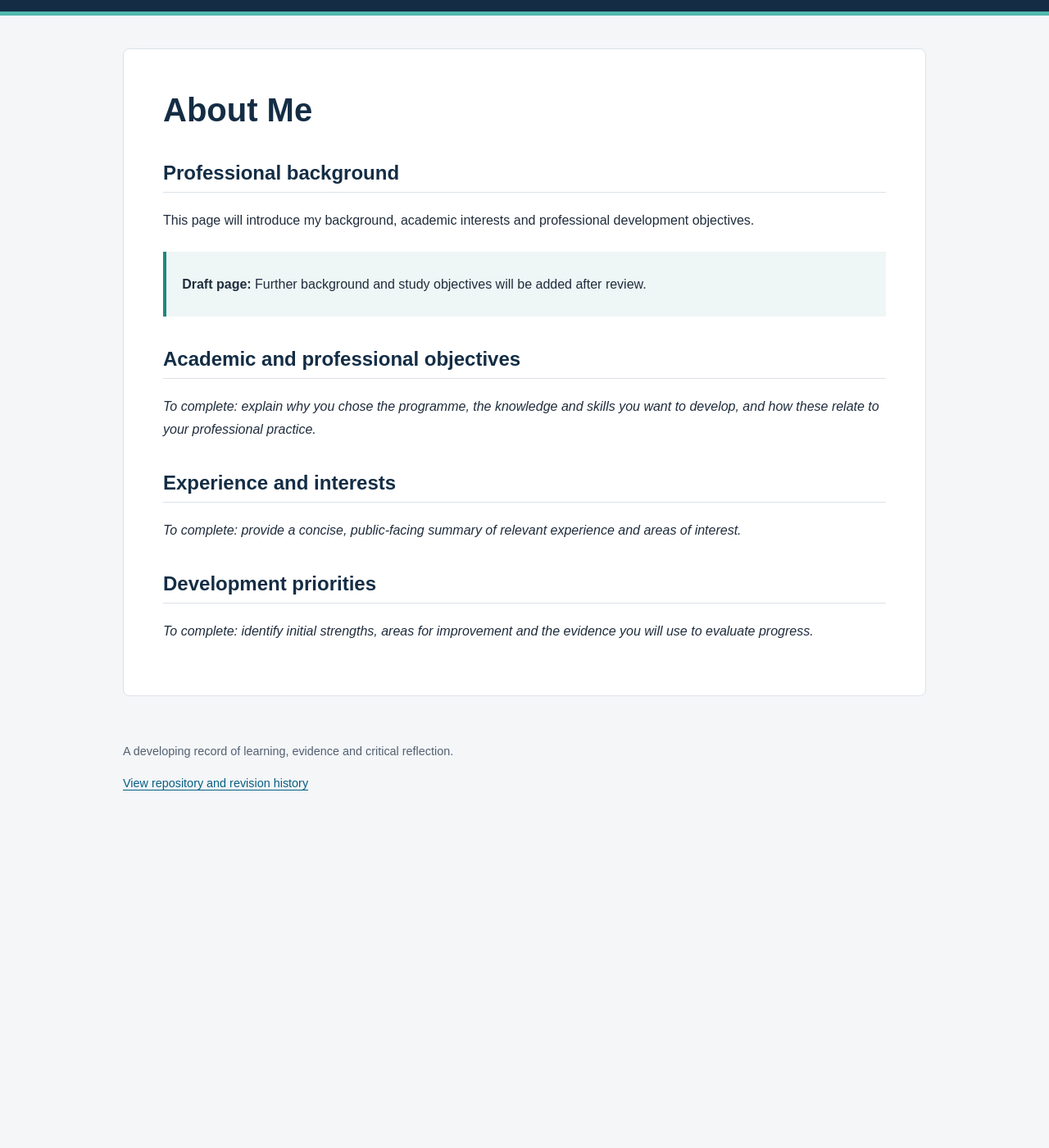
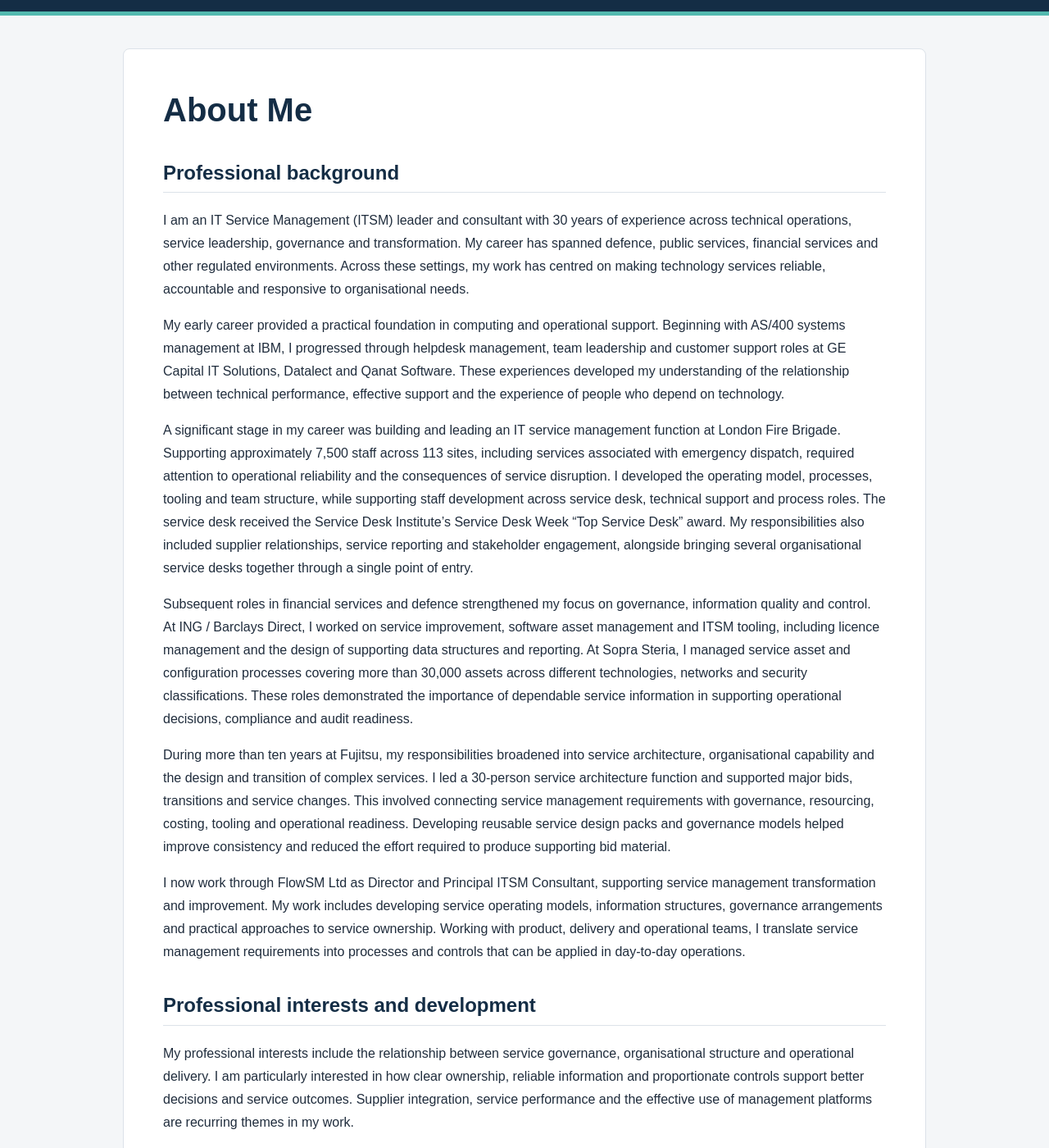
Before and after one commit to ce26229/msc-eportfolio, a Jekyll site: the page built from about.md, in a window 1280 px wide and 1400 px high, scrolled down 196 px. Shown: the whole window at 82% size. Built offline with Jekyll 4.4.1, drawn with Linux system fonts in a browser that asks for light colours; before the commit the page ends 1204 px from its top, so only the background shows below that; some of the changed text lies outside the part shown.

Commit message:
Publish approved About Me career and academic narrative

```diff
--- a/about.md
+++ b/about.md
@@ -6,18 +6,30 @@ permalink: /about/
 
 ## Professional background
 
-This page will introduce my background, academic interests and professional development objectives.
+I am an IT Service Management (ITSM) leader and consultant with 30 years of experience across technical operations, service leadership, governance and transformation. My career has spanned defence, public services, financial services and other regulated environments. Across these settings, my work has centred on making technology services reliable, accountable and responsive to organisational needs.
 
-> **Draft page:** Further background and study objectives will be added after review.
+My early career provided a practical foundation in computing and operational support. Beginning with AS/400 systems management at IBM, I progressed through helpdesk management, team leadership and customer support roles at GE Capital IT Solutions, Datalect and Qanat Software. These experiences developed my understanding of the relationship between technical performance, effective support and the experience of people who depend on technology.
 
-## Academic and professional objectives
+A significant stage in my career was building and leading an IT service management function at London Fire Brigade. Supporting approximately 7,500 staff across 113 sites, including services associated with emergency dispatch, required attention to operational reliability and the consequences of service disruption. I developed the operating model, processes, tooling and team structure, while supporting staff development across service desk, technical support and process roles. The service desk received the Service Desk Institute’s Service Desk Week “Top Service Desk” award. My responsibilities also included supplier relationships, service reporting and stakeholder engagement, alongside bringing several organisational service desks together through a single point of entry.
 
-*To complete: explain why you chose the programme, the knowledge and skills you want to develop, and how these relate to your professional practice.*
+Subsequent roles in financial services and defence strengthened my focus on governance, information quality and control. At ING / Barclays Direct, I worked on service improvement, software asset management and ITSM tooling, including licence management and the design of supporting data structures and reporting. At Sopra Steria, I managed service asset and configuration processes covering more than 30,000 assets across different technologies, networks and security classifications. These roles demonstrated the importance of dependable service information in supporting operational decisions, compliance and audit readiness.
 
-## Experience and interests
+During more than ten years at Fujitsu, my responsibilities broadened into service architecture, organisational capability and the design and transition of complex services. I led a 30-person service architecture function and supported major bids, transitions and service changes. This involved connecting service management requirements with governance, resourcing, costing, tooling and operational readiness. Developing reusable service design packs and governance models helped improve consistency and reduced the effort required to produce supporting bid material.
 
-*To complete: provide a concise, public-facing summary of relevant experience and areas of interest.*
+I now work through FlowSM Ltd as Director and Principal ITSM Consultant, supporting service management transformation and improvement. My work includes developing service operating models, information structures, governance arrangements and practical approaches to service ownership. Working with product, delivery and operational teams, I translate service management requirements into processes and controls that can be applied in day-to-day operations.
 
-## Development priorities
+## Professional interests and development
 
-*To complete: identify initial strengths, areas for improvement and the evidence you will use to evaluate progress.*
+My professional interests include the relationship between service governance, organisational structure and operational delivery. I am particularly interested in how clear ownership, reliable information and proportionate controls support better decisions and service outcomes. Supplier integration, service performance and the effective use of management platforms are recurring themes in my work.
+
+Professional development has accompanied this progression from technical operations into leadership and consultancy. My qualifications include ITIL Version 5 Master, ITIL 4 Master and ITIL v3 Expert, alongside ISO/IEC 20000 Practitioner and Service Integration and Management qualifications. Further study in Agile service management, PRINCE2, AWS and Microsoft Azure has broadened my understanding of the delivery and technology environments in which service management operates.
+
+I also contribute to professional communities as a PeopleCert ITIL Ambassador and through membership of itSMF, the XLA Institute and the Value Stream Consortium. Leadership, mentoring and capability development have remained important throughout my career, complementing my own continuing learning.
+
+## Academic development
+
+I am studying for an MSc in Information Technology Management at the University of Essex Online. The programme provides an opportunity to examine my professional experience through academic research, test established assumptions and broaden my understanding of computing beyond my existing specialisms.
+
+My development priorities include strengthening critical analysis, evaluating research and connecting technical decisions with their business, ethical and social implications. An important part of this process is distinguishing approaches supported by evidence from those that may have become familiar through experience.
+
+This ePortfolio records that development through practical work, academic enquiry, feedback and reflection. It will include work in progress, difficulties encountered and changes made in response to feedback, alongside completed artefacts. Together, these will provide evidence of how my understanding and professional judgement develop throughout the programme.
```
